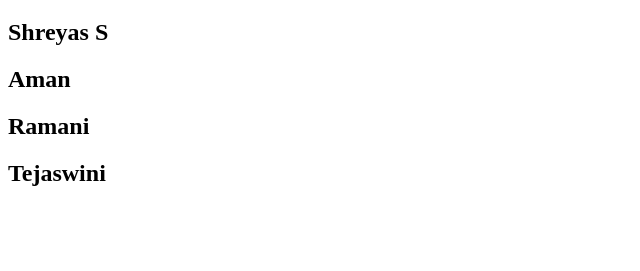
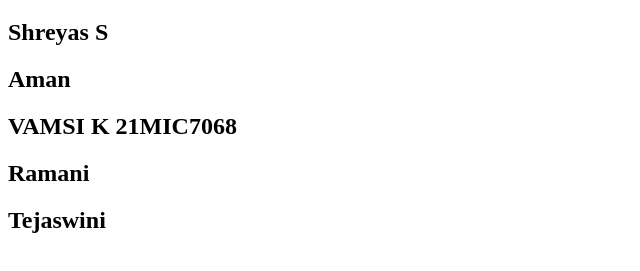
Before and after one commit to surya-kowshik/lab, a plain HTML site: page index.html in a window 1280 px wide. Shown: the part 61-332 px from the top of the page, without its empty margins (0-640 px from the left). Drawn offline with Linux system fonts and the light colour scheme.

Commit message:
Update index.html

```diff
--- a/index.html
+++ b/index.html
@@ -10,6 +10,8 @@
     <h2>Shreyas S</h2>
 
     <h2>Aman </h2>
+
+      <h2>VAMSI K 21MIC7068 </h2>
 
 
 
```
